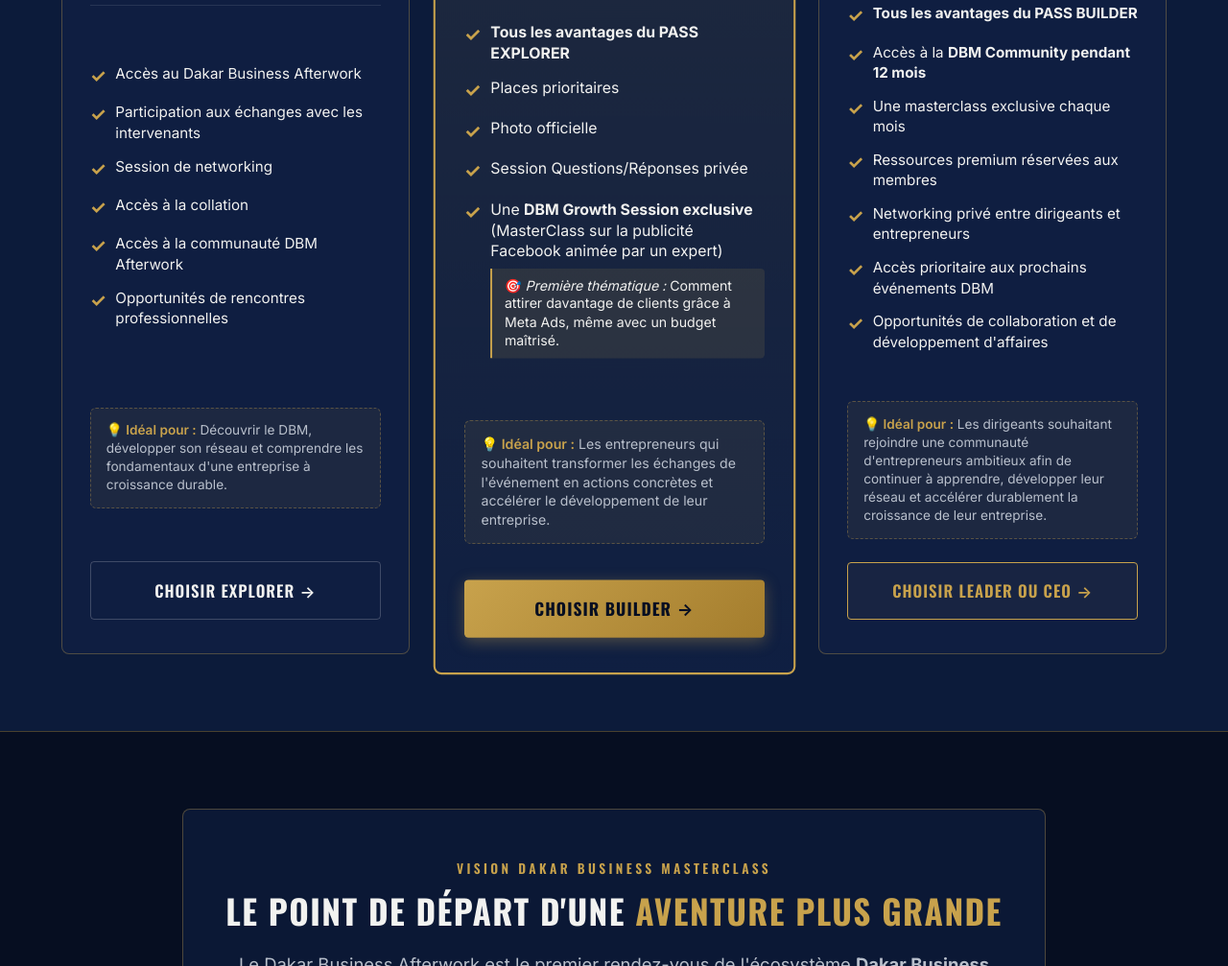
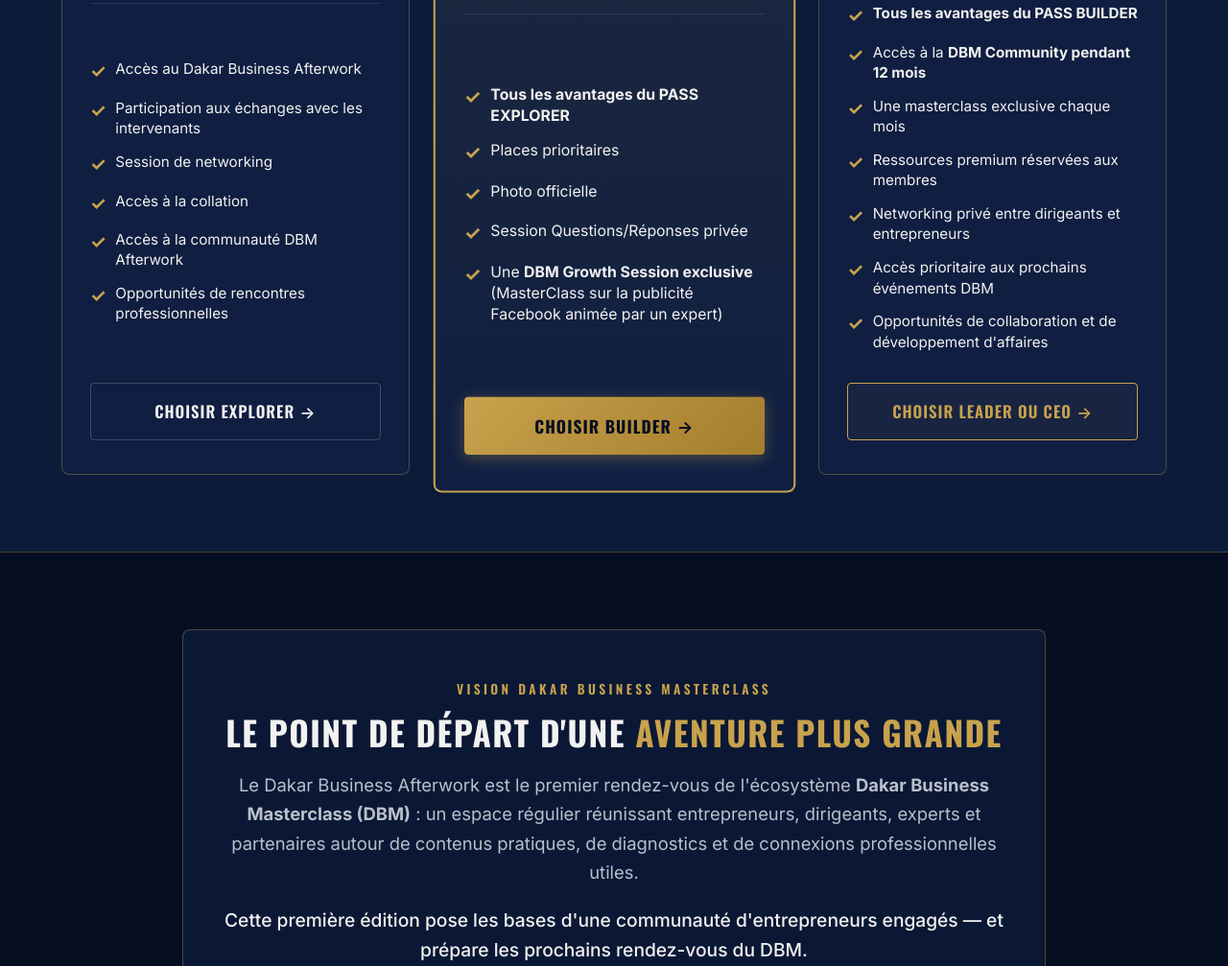
Before and after one commit to WekanMedia221/dba08aout, a website built with Vite: page index.html in a window 1280 px wide. Shown: the part 7818-8825 px from the top of the page at 96% size. Built offline with nearby package versions, Linux system fonts and the light colour scheme.

Commit message:
style: remove ideal-for boxes and sub-feature highlights from pass cards

```diff
--- a/index.html
+++ b/index.html
@@ -640,10 +640,6 @@
               <li><span class="check-icon">✓</span> <span>Opportunités de rencontres professionnelles</span></li>
             </ul>
 
-            <div class="pass-ideal-box">
-              <strong>💡 Idéal pour :</strong> Découvrir le DBM, développer son réseau et comprendre les fondamentaux d'une entreprise à croissance durable.
-            </div>
-
             <a href="https://bit.ly/DBA_01" target="_blank" rel="noopener noreferrer" class="btn btn-outline btn-full">
               Choisir Explorer →
             </a>
@@ -668,20 +664,8 @@
               <li><span class="check-icon">✓</span> <span>Places prioritaires</span></li>
               <li><span class="check-icon">✓</span> <span>Photo officielle</span></li>
               <li><span class="check-icon">✓</span> <span>Session Questions/Réponses privée</span></li>
-              <li>
-                <span class="check-icon">✓</span>
-                <div>
-                  <span>Une <strong>DBM Growth Session exclusive</strong> (MasterClass sur la publicité Facebook animée par un expert)</span>
-                  <div class="sub-feature-highlight">
-                    🎯 <em>Première thématique :</em> Comment attirer davantage de clients grâce à Meta Ads, même avec un budget maîtrisé.
-                  </div>
-                </div>
-              </li>
+              <li><span class="check-icon">✓</span> <span>Une <strong>DBM Growth Session exclusive</strong> (MasterClass sur la publicité Facebook animée par un expert)</span></li>
             </ul>
-
-            <div class="pass-ideal-box">
-              <strong>💡 Idéal pour :</strong> Les entrepreneurs qui souhaitent transformer les échanges de l'événement en actions concrètes et accélérer le développement de leur entreprise.
-            </div>
 
             <a href="https://bit.ly/DBA_01" target="_blank" rel="noopener noreferrer" class="btn btn-primary btn-full">
               Choisir Builder →
@@ -710,10 +694,6 @@
               <li><span class="check-icon">✓</span> <span>Accès prioritaire aux prochains événements DBM</span></li>
               <li><span class="check-icon">✓</span> <span>Opportunités de collaboration et de développement d'affaires</span></li>
             </ul>
-
-            <div class="pass-ideal-box">
-              <strong>💡 Idéal pour :</strong> Les dirigeants souhaitant rejoindre une communauté d'entrepreneurs ambitieux afin de continuer à apprendre, développer leur réseau et accélérer durablement la croissance de leur entreprise.
-            </div>
 
             <a href="https://bit.ly/DBA_01" target="_blank" rel="noopener noreferrer" class="btn btn-outline-gold btn-full">
               Choisir Leader ou CEO →
```
